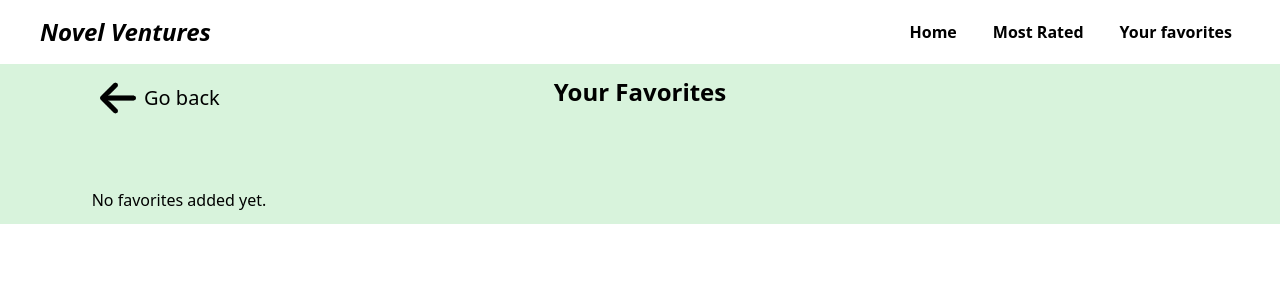
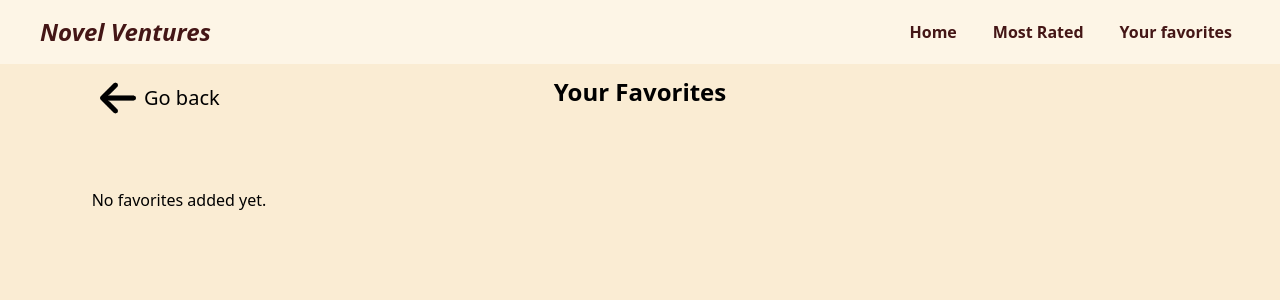
Before and after one commit to fayispachu/my-project, a React (Vite) app: page /favorite in a window 1280 px wide. Shown: the top 300 px of the page. Built offline with nearby package versions, Linux system fonts and the light colour scheme.

Commit message:
ui color changed

```diff
--- a/src/component/BookList.jsx
+++ b/src/component/BookList.jsx
@@ -78,12 +78,14 @@ function BookList({ searchTerm }) {
     .sort((a, b) => b.rating - a.rating);
 
   return (
-    <div className="bg-slate-100">
+    <div className="bg-[#fdf5e6]">
       {/* Conditionally render Most Rated section only if there is no search term */}
       {!searchTerm && (
         <div className="p-3 ">
           <div className="flex justify-center pt-10 font-serif font-extrabold text-2xl">
-            <h1 id="rated">Most Rated Books</h1>
+            <h1 className="text-[#441616]" id="rated">
+              Most Rated Books
+            </h1>
           </div>
 
           <div className="grid sm:grid-cols-2 grid-cols-2 md:grid-cols-3 lg:grid-cols-4 gap-10 pt-20">
@@ -91,7 +93,7 @@ function BookList({ searchTerm }) {
               <div
                 key={book.id}
                 onClick={() => handleBookClick(book)}
-                className="bg-white shadow-lg rounded-lg transform hover:scale-105 transition-transform items-center flex flex-col cursor-pointer pt-3"
+                className="bg-[#fce6c5] shadow-lg rounded-lg transform hover:scale-105 transition-transform items-center flex flex-col cursor-pointer pt-3"
               >
                 <span className="md:pl-60 pl-44   ">
                   <button
@@ -141,7 +143,7 @@ function BookList({ searchTerm }) {
             <div
               key={book.id}
               onClick={() => handleBookClick(book)}
-              className="bg-white shadow-lg rounded-lg md:py-2 transform hover:scale-105 transition-transform items-center flex flex-col cursor-pointer md:px-0 px-3"
+              className="bg-[#fce6c5] shadow-lg rounded-lg md:py-2 transform hover:scale-105 transition-transform items-center flex flex-col cursor-pointer md:px-0 px-3"
             >
               <span className="md:pl-60 pl-44 pt-3">
                 <button
--- a/src/component/Header.jsx
+++ b/src/component/Header.jsx
@@ -15,25 +15,27 @@ function Header() {
 
   return (
     <>
-      <header className=" bg-white w-full text-black md:py-3  px-5">
+      <header className=" bg-[#fdf5e6] w-full text-[#441616]  md:py-3  px-5">
         <div className="flex flex-row items-center justify-between md:pl-5 md:pr-5 pl-3 md:pb-0 pb-4 pt-5 md:pt-0">
-          <h1 className="font-extrabold text-2xl italic ">Novel Ventures</h1>
+          <h1 className="font-extrabold text-2xl italic text-[#441616] ">
+            Novel Ventures
+          </h1>
           <div className="hidden md:flex flex-row gap-5">
             <a
-              className="hover:bg-slate-100 rounded-md font-semibold p-2 "
+              className="hover:bg-[#fce6c5] rounded-md font-semibold p-2 "
               href="/"
               onClick={closeSidebar}
             >
               Home
             </a>
             <a
-              className=" hover:bg-slate-100 rounded-md font-semibold p-2  "
+              className=" hover:bg-[#fce6c5] rounded-md font-semibold p-2  "
               href="#rated"
             >
               <h5>Most Rated</h5>
             </a>
             <Link
-              className=" hover:bg-slate-100 p-2 rounded-md  font-semibold "
+              className=" hover:bg-[#fce6c5] p-2 rounded-md  font-semibold "
               to="/favorite"
             >
               <h5>Your favorites</h5>
@@ -62,21 +64,21 @@ function Header() {
           </div>
           <div className="mt-10 flex flex-col justify-end text-end gap-4">
             <a
-              className="hover:bg-slate-100 py-2 px-3 rounded"
+              className="hover:bg-[#fce6c5] py-2 px-3 rounded"
               href="/"
               onClick={closeSidebar}
             >
               Home
             </a>
             <a
-              className="hover:bg-slate-100 py-2 px-3 rounded"
+              className="hover:bg-[#fce6c5] py-2 px-3 rounded"
               href="#rated"
               onClick={closeSidebar}
             >
               Most rated
             </a>
             <Link
-              className="hover:bg-slate-100 py-2 px-3 rounded"
+              className="hover:bg-[#fce6c5] py-2 px-3 rounded"
               to="/favorite"
               onClick={closeSidebar}
             >
--- a/src/component/Preview.jsx
+++ b/src/component/Preview.jsx
@@ -13,7 +13,7 @@ function Preview() {
 
   return (
     <div className="flex justify-center">
-      <div className="bg-slate-300 pb-5 w-[90%] ">
+      <div className="bg-[#fce6c5] mt-10 pb-5 w-[90%] ">
         <div className="flex flex-row items-center gap-2 pl-3 pt-3">
           <img
             className="w-10 cursor-pointer"
--- a/src/pages/Favorites.jsx
+++ b/src/pages/Favorites.jsx
@@ -16,7 +16,8 @@ function Favorites() {
   };
 
   return (
-    <div id="favorites" className="p-3  text-center bg-[#d8f3dc] h-auto">
+    <div className="bg-[#faecd3] w-screen h-screen">
+      <div id="favorites" className="p-3  text-center  ">
         <h2 className="font-bold text-2xl">Your Favorites</h2>
 
         <div className="pl-5 absolute top-20 md:left-20 flex flex-row items-center gap-2  ">
@@ -33,7 +34,7 @@ function Favorites() {
             favorites.map((book) => (
               <div
                 key={book.id}
-              className="bg-[#ffffff] shadow-lg rounded-lg    transform hover:scale-105 transition-transform items-center flex flex-col cursor-pointer md:px-1 px-3 w-56 "
+                className="bg-[#fce6c5] shadow-lg rounded-lg    transform hover:scale-105 transition-transform items-center flex flex-col cursor-pointer md:px-1 px-3 w-56 "
               >
                 <a
                   className="pl-44 pt-3  pb-2"
@@ -44,7 +45,7 @@ function Favorites() {
                   }}
                 >
                   <img
-                  className="hover:bg-slate-300 w-6 h-6"
+                    className=" w-6 h-6"
                     src={closeicon}
                     alt="Remove favorite"
                   />
@@ -62,6 +63,7 @@ function Favorites() {
           )}
         </div>
       </div>
+    </div>
   );
 }
 
--- a/src/pages/Home.jsx
+++ b/src/pages/Home.jsx
@@ -20,7 +20,7 @@ function BookHome() {
           <input
             type="text"
             placeholder="Search your book..."
-            className="border border-gray-300 rounded-full p-2 w-[300px] text-center focus:outline-none focus:ring focus:border-blue-300"
+            className="border bg-white  rounded-full p-2 w-[300px] text-center focus:outline-none focus:ring focus:border-blue-300"
             value={searchTerm}
             onChange={(e) => setSearchTerm(e.target.value)} // Update searchTerm state
           />
```
Lines whose indentation alone changed are shown as unchanged.
